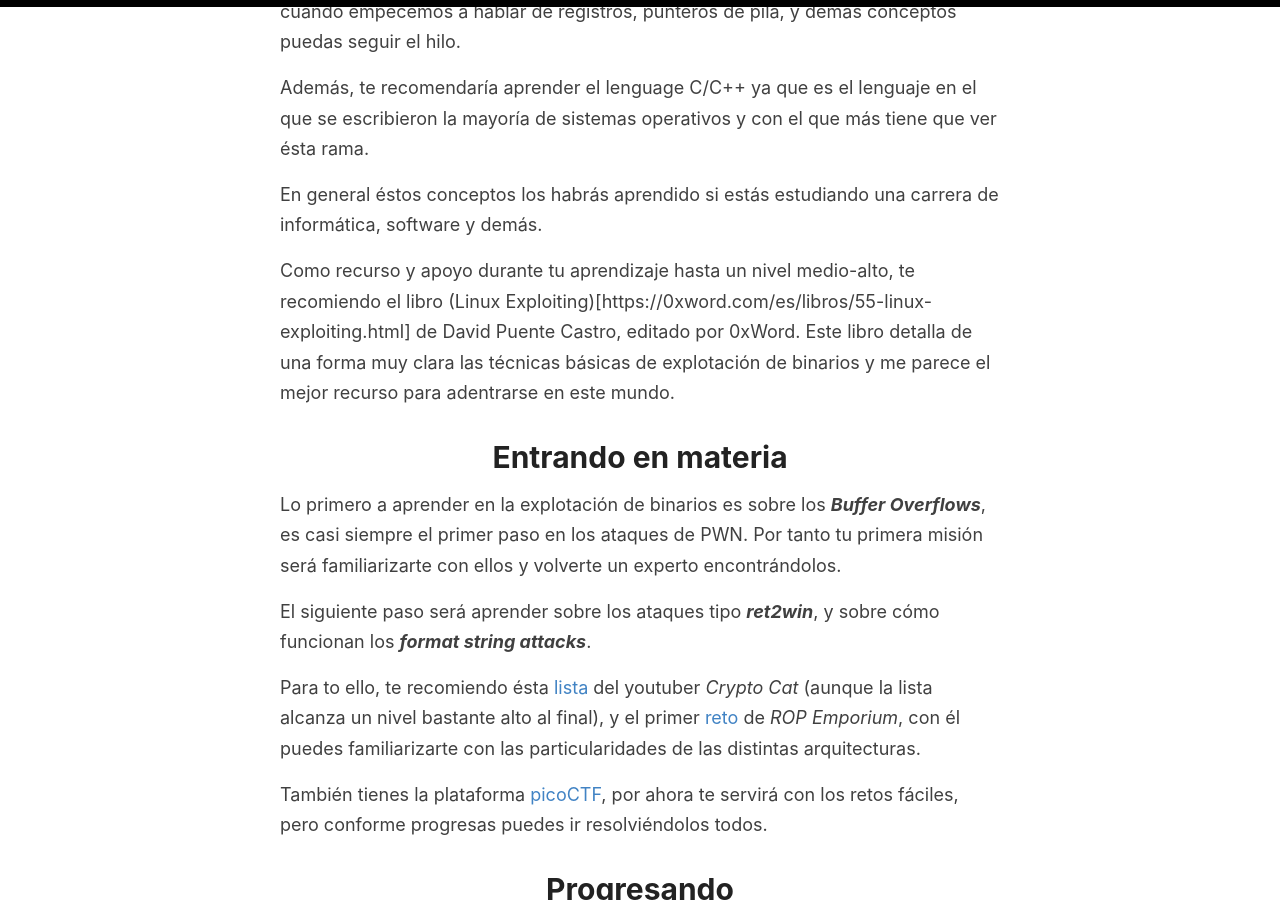
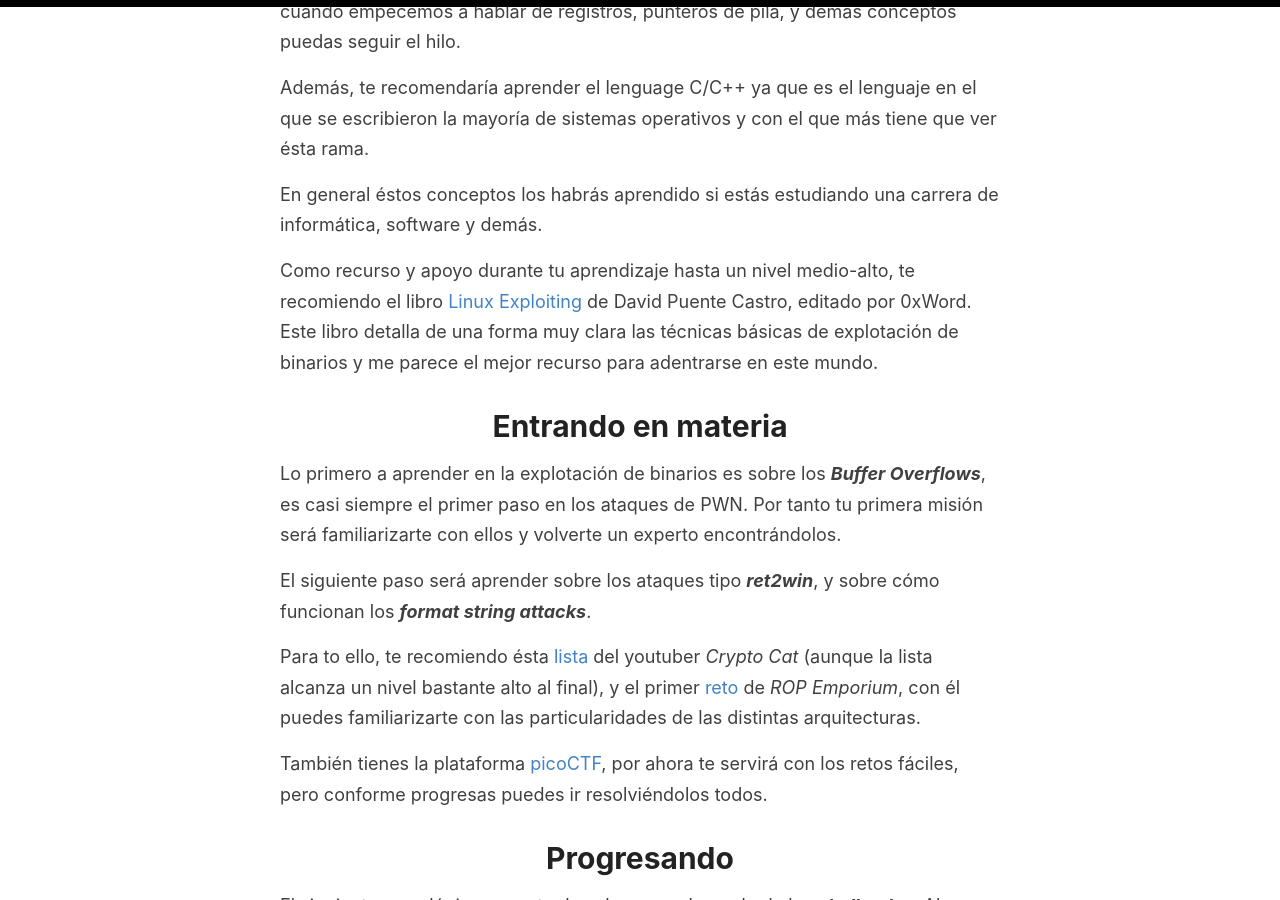
Before and after one commit to naibu3/naibu3.github.io, a Jekyll site: the page built from _pages/getting-started.md, in a window 1280 px wide and 900 px high, scrolled down 602 px. Built offline with Jekyll 4.4.1, drawn with Linux system fonts in a browser that asks for light colours.

Commit message:
Update getting-started.md
Link fixed

```diff
--- a/_pages/getting-started.md
+++ b/_pages/getting-started.md
@@ -18,7 +18,7 @@ Además, te recomendaría aprender el lenguage C/C++ ya que es el lenguaje en el
 
 En general éstos conceptos los habrás aprendido si estás estudiando una carrera de informática, software y demás.
 
-Como recurso y apoyo durante tu aprendizaje hasta un nivel medio-alto, te recomiendo el libro (Linux Exploiting)[https://0xword.com/es/libros/55-linux-exploiting.html] de David Puente Castro, editado por 0xWord. Este libro detalla de una forma muy clara las técnicas básicas de explotación de binarios y me parece el mejor recurso para adentrarse en este mundo.
+Como recurso y apoyo durante tu aprendizaje hasta un nivel medio-alto, te recomiendo el libro [Linux Exploiting](https://0xword.com/es/libros/55-linux-exploiting.html) de David Puente Castro, editado por 0xWord. Este libro detalla de una forma muy clara las técnicas básicas de explotación de binarios y me parece el mejor recurso para adentrarse en este mundo.
 
 # Entrando en materia
 
```
